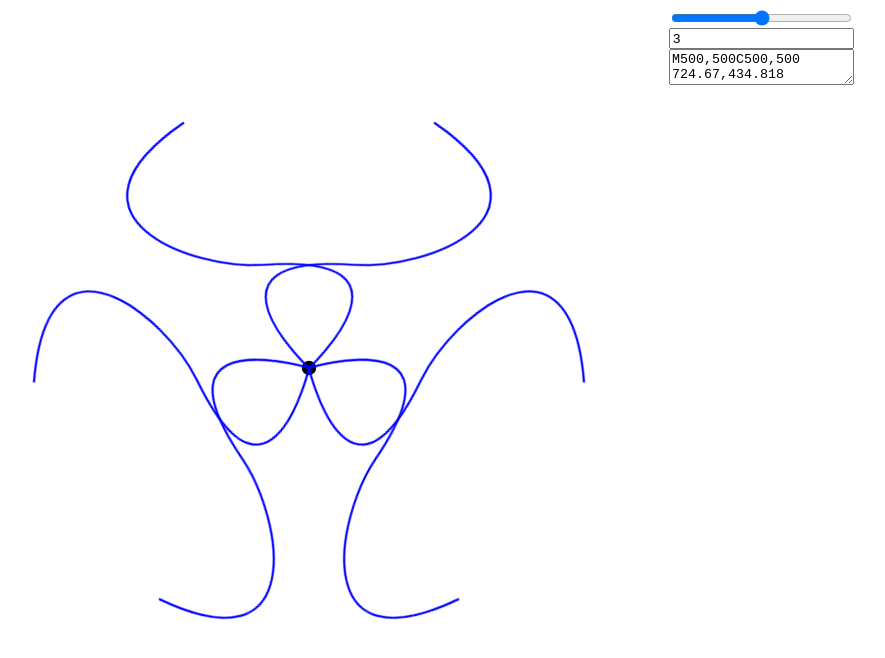
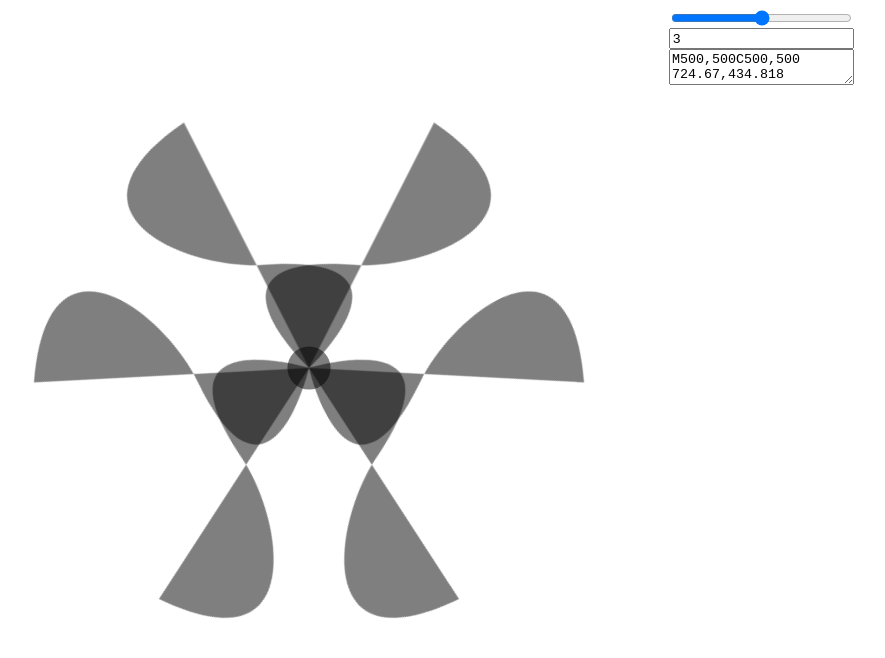
Before and after one commit to norrichs/marble-game, a SvelteKit app: page /spinner in a window 1280 px wide. Shown: the top 658 px of the page, without its empty margins (59-944 px from the left). Built offline with nearby package versions, Linux system fonts and the light colour scheme.

Commit message:
page update

```diff
--- a/src/routes/spinner/+page.svelte
+++ b/src/routes/spinner/+page.svelte
@@ -4,10 +4,12 @@
 		`M500,500C500,500 724.67,434.818 509.058,343.808C416.212,304.617 271.482,147.16 500,117.479`
 	);
 	let copies = $state(3);
+  let fillColor = "rgba(0,0,0,0.5)"
+  let centralRadius = $state(30)
 
 	let styleObj = $state({
 		col: 'green',
-		lin: 'blue',
+		lin: 'none',
 		period: '100s'
 	});
 
@@ -25,13 +27,13 @@
 
 <main style={`${styleVariables}`}>
 	<svg class="canvas" viewBox="-500 -500 1000 1000">
-		<circle cx={0} cy={0} r="10" />
+		<circle cx={0} cy={0} r={centralRadius} fill={fillColor}/>
 		<g class="clockwise spinner">
 			{#each { length: copies }, i}
 				<g transform={`rotate(${(i * 360) / copies})`}>
 					<path
 						d={curve}
-						fill="none"
+						fill={fillColor}
 						stroke-width={3}
 						transform={`scale(-1 1), translate(-500 -500)`}
 					/>
@@ -41,7 +43,7 @@
 		<g class="counter_clockwise spinner">
 			{#each { length: copies }, i}
 				<g transform={`rotate(${(i * 360) / copies})`}>
-					<path d={curve} fill="none" stroke-width={3} transform={` translate(-500 -500)`} />
+					<path d={curve} fill={fillColor} stroke-width={3} transform={` translate(-500 -500)`} />
 				</g>
 			{/each}
 		</g>
@@ -78,6 +80,7 @@
 		background-color: transparent;
 	}
 	.spinner {
+    stroke-width: 0;
 		stroke: var(--lin);
 	}
 	.clockwise {
```
